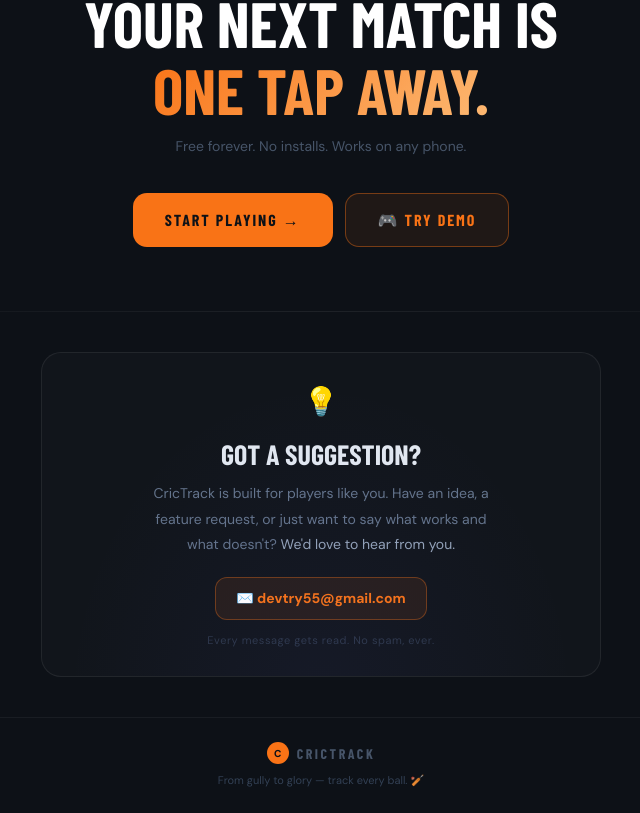
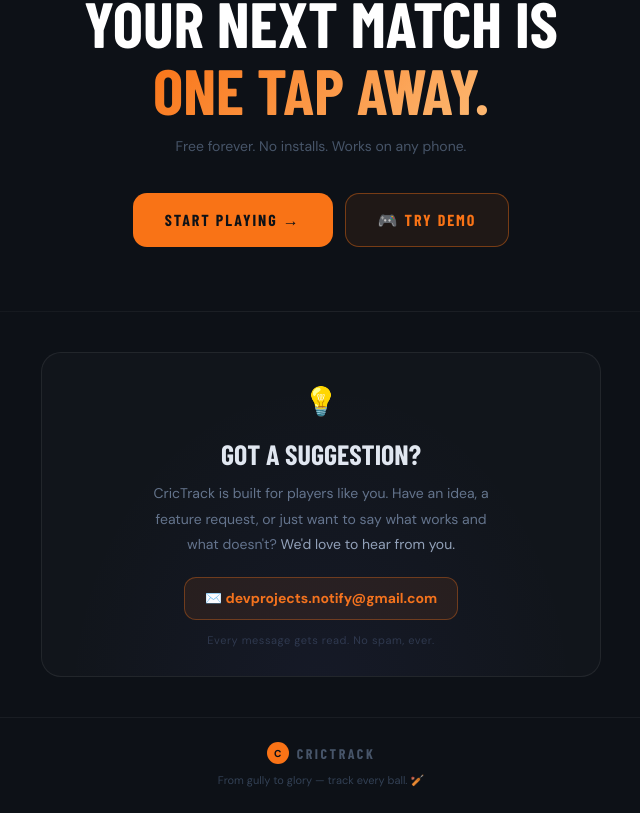
Before and after one commit to Dev-06-06/cricket-tracker, a React (Vite) app in the folder frontend/: page / in a window 1280 px wide. Shown: the part 3031-3844 px from the top of the page, without its empty margins (319-959 px from the left). Built offline with nearby package versions, Linux system fonts and the light colour scheme; no server answers; a web font is replaced by a local one.

Commit message:
email updated

```diff
--- a/frontend/src/pages/LandingPage.jsx
+++ b/frontend/src/pages/LandingPage.jsx
@@ -1183,7 +1183,7 @@
             </span>
           </p>
           <a
-            href="mailto:devtry55@gmail.com"
+            href="mailto:devprojects.notify@gmail.com"
             style={{
               display: "inline-flex",
               alignItems: "center",
@@ -1203,7 +1203,7 @@
             onMouseEnter={() => setEmailHovered(true)}
             onMouseLeave={() => setEmailHovered(false)}
           >
-            ✉️ devtry55@gmail.com
+            ✉️ devprojects.notify@gmail.com
           </a>
           <p
             style={{
```
